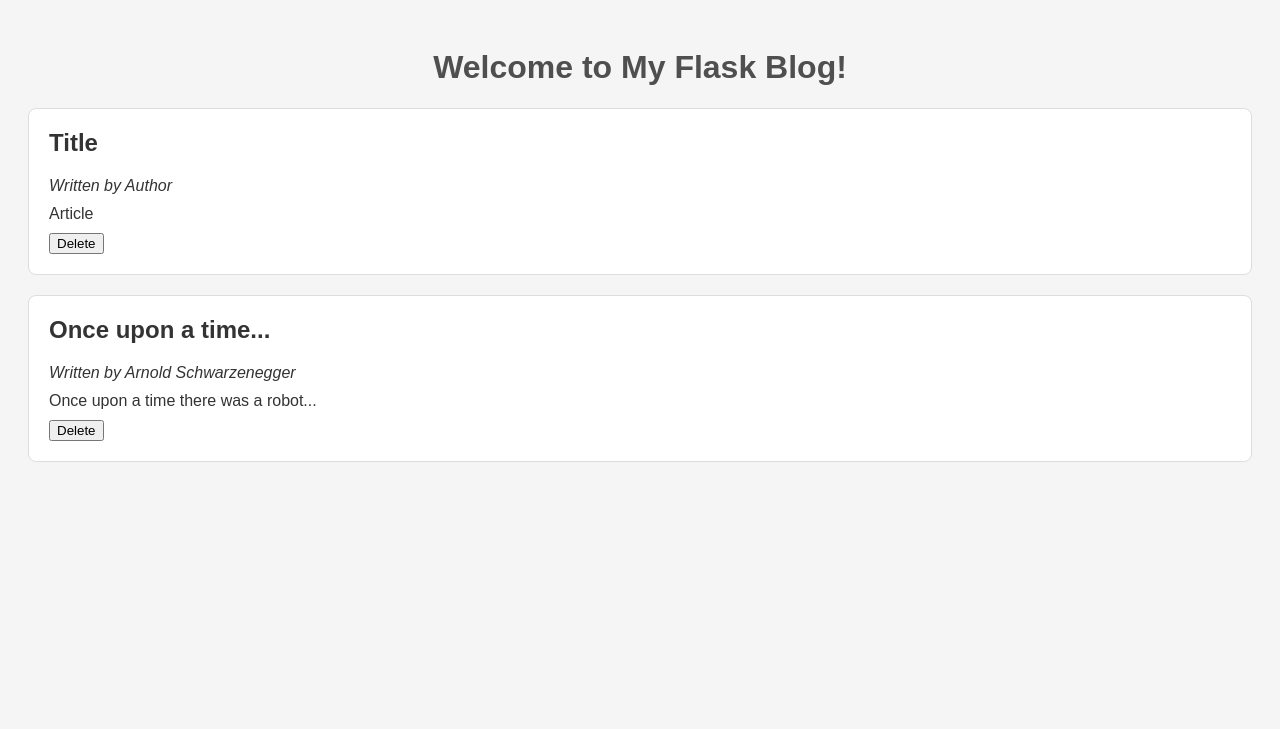
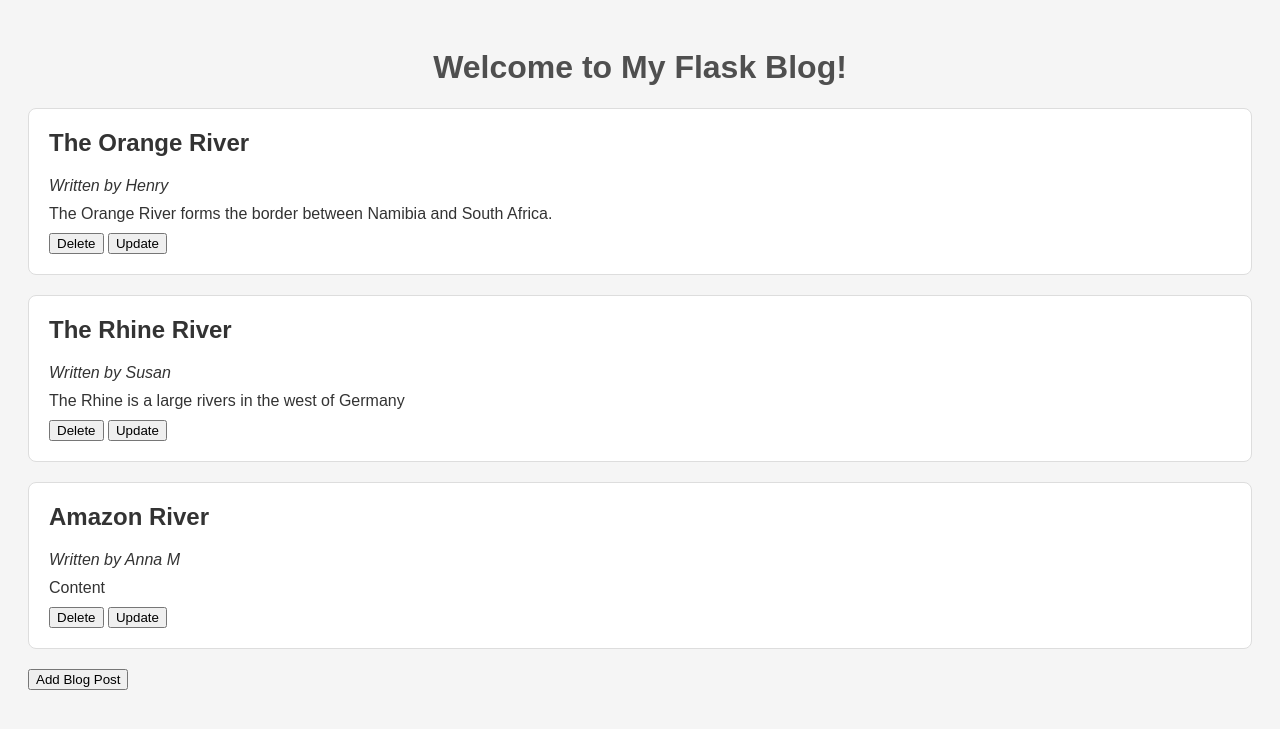
Before and after one commit to Lars-will/masterblog, a Flask app: page / in a window 1280 px wide. Shown: the top 729 px of the page. Run offline with Flask 3, Linux system fonts and the light colour scheme.

Commit message:
update functionality added

```diff
--- a/app.py
+++ b/app.py
@@ -6,20 +6,30 @@ app = Flask(__name__)
 
 def save_blog_post(dict_post):
     blog_posts = load_json()
-    print(blog_posts)
     blog_posts.append(dict_post)
     save_json(blog_posts)
 
 
 def save_json(blog_posts):
-    with open('./data/db.json', 'w') as fileobj:
+    with open('./data/db.json', 'w', encoding='utf-8') as fileobj:
         json.dump(blog_posts, fileobj)
 
 
 def load_json():
-    with open('./data/db.json', 'r') as fileobj:
+    with open('./data/db.json', 'r', encoding='utf-8') as fileobj:
         blog_posts = json.loads(fileobj.read())
     return blog_posts
+
+
+def fetch_post_by_id(int_post_id):
+    list_blog_posts = load_json()
+    #print({blog_post for blog_post in list_blog_posts if blog_post['id'] == int_post_id})
+    return [blog_post for blog_post in list_blog_posts if blog_post['id'] == int_post_id][0]
+
+
+def remove_post_by_id(int_post_id):
+    list_blog_posts = load_json()
+    return [blog_post for blog_post in list_blog_posts if blog_post['id'] != int_post_id]
 
 
 @app.route('/')
@@ -35,20 +45,57 @@ def add():
         str_author = request.form['author']
         str_content = request.form['content']
         if str_title != "" and str_author != "" and str_content != "":
-            int_id = max(post['id'] for post in load_json()) + 1
-            dict_blog = {'id': int_id, 'author': str_author, 'title': str_title, 'content': str_content}
+            list_blogs = load_json()
+            if len(list_blogs) > 0:
+                int_id = max(post['id'] for post in list_blogs) + 1
+            else:
+                int_id = 1
+            dict_blog = {'id': int_id,
+                         'author': str_author,
+                         'title': str_title,
+                         'content': str_content}
             save_blog_post(dict_blog)
             return redirect(url_for('index'))
+        return f"Invalid Input. go back here: <a href={url_for('index')}>Homepage<a>", 404
     return render_template('add.html')
 
 
 @app.route('/delete/<int:post_id>')
 def delete(post_id):
-    blog_posts = load_json()
-    blog_posts_new = [blog_post for blog_post in blog_posts if blog_post['id'] != post_id]
+    post = fetch_post_by_id(post_id)
+    if post is None:
+        return "Post not found", 404
+    blog_posts_new = remove_post_by_id(post_id)
     save_json(blog_posts_new)
     return redirect(url_for('index'))
 
 
+@app.route('/update/<int:post_id>', methods = ['GET','POST'])
+def update(post_id):
+    # Fetch the blog posts from the JSON file
+    post = fetch_post_by_id(post_id)
+    if post is None:
+        return "Post not found", 404
+
+    if request.method == 'POST':
+        str_title = request.form['title']
+        str_author = request.form['author']
+        str_content = request.form['content']
+        if str_title != "" and str_author != "" and str_content != "":
+            list_posts_new = remove_post_by_id(post_id)
+            dict_blog = {'id': post_id,
+                         'author': str_author,
+                         'title': str_title,
+                         'content': str_content}
+            print(dict_blog)
+            list_posts_new.append(dict_blog)
+            save_json(list_posts_new)
+            return redirect(url_for('index'))
+        return f"Invalid Input. go back here: <a href={url_for('index')}>Homepage<a>", 404
+    # Else, it's a GET request
+    # So display the update.html page
+    return render_template('update.html', post=post)
+
+
 if __name__ == '__main__':
     app.run(host="0.0.0.0", port=5000, debug=True)
--- a/data/db.json
+++ b/data/db.json
@@ -1 +1 @@
-[{"id": 6, "author": "Author", "title": "Title", "content": "Article"}, {"id": 7, "author": "Arnold Schwarzenegger", "title": "Once upon a time...", "content": "Once upon a time there was a robot..."}]
+[{"id": 1, "author": "Henry", "title": "The Orange River", "content": "The Orange River forms the border between Namibia and South Africa."}, {"id": 2, "author": "Susan", "title": "The Rhine River", "content": "The Rhine is a large rivers in the west of Germany"}, {"id": 3, "author": "Anna M", "title": "Amazon River", "content": "Content"}]
--- a/templates/index.html
+++ b/templates/index.html
@@ -18,12 +18,29 @@
             <form method="GET" action="/delete/{{post['id']}}" style="display:inline;">
                 <input type="submit" value="Delete">
             </form>
+
+            <form method="GET" action="/update/{{post['id']}}" style="display:inline;">
+                <input type="submit" value="Update">
+            </form>
+
+
         </div>
+
+
+
+
+
 
 
     </div>
 
 
     {% endfor %}
+    <div class="add">
+        <form method="GET" action="/add">
+            <input type="submit" value="Add Blog Post">
+        </form>
+    </div>
+
 </body>
 </html>
```
Also changed, not shown: templates/update.html (added, +25 -0 lines).
